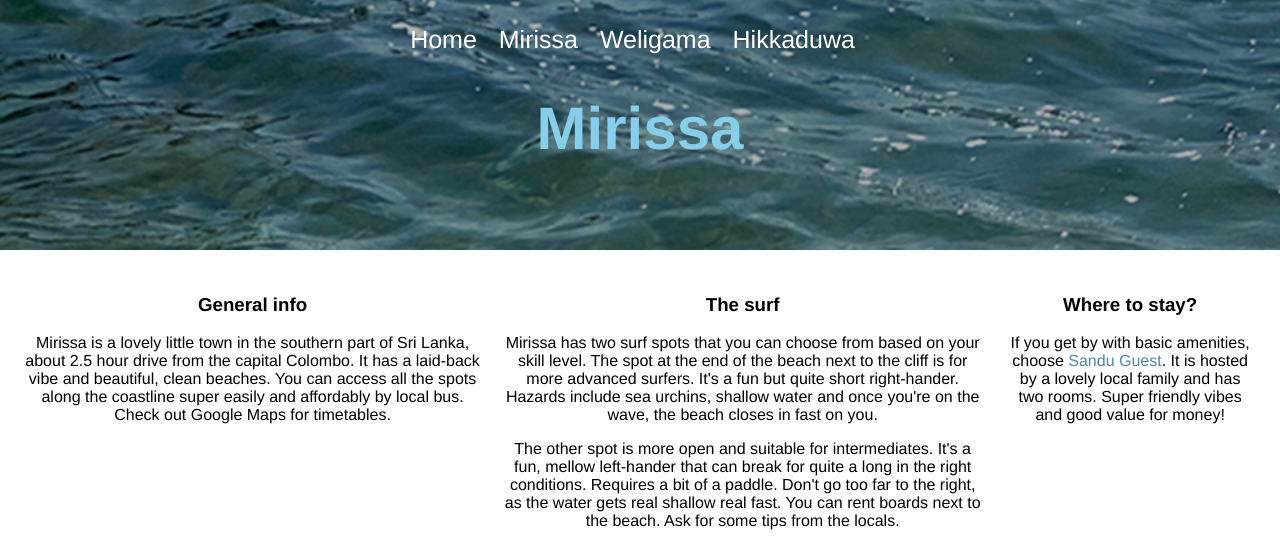
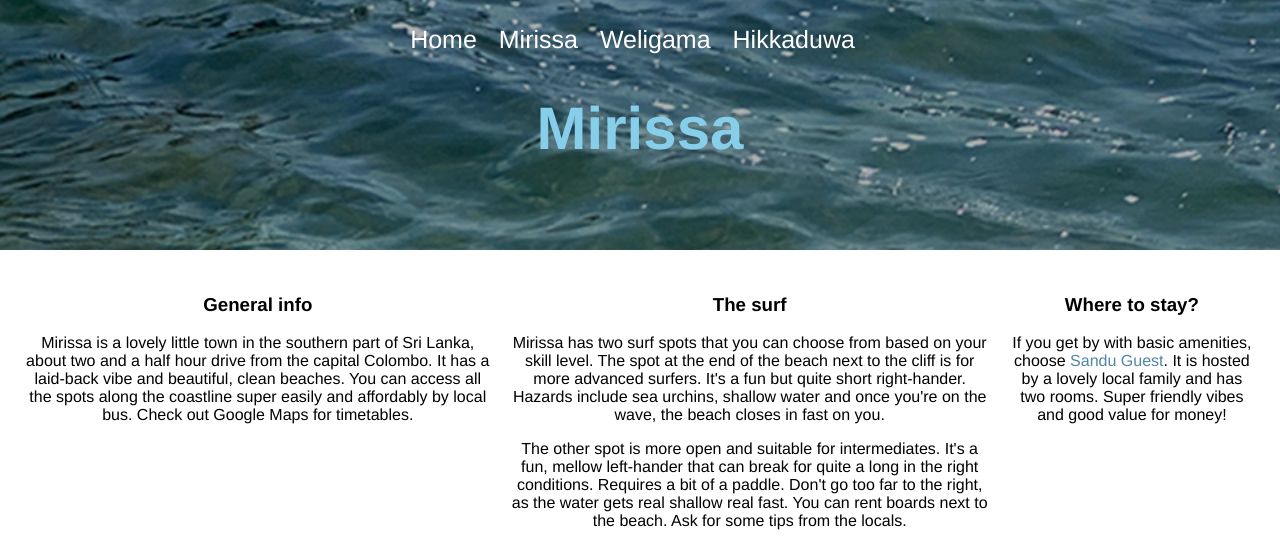
Before and after one commit to lewanderi/lewanderi.github.io, a plain HTML site: page Mirissa.html in a window 1280 px wide. Shown: the top 551 px of the page. Drawn offline with Linux system fonts and the light colour scheme.

Commit message:
Update Mirissa.html

```diff
--- a/Mirissa.html
+++ b/Mirissa.html
@@ -35,7 +35,7 @@
 		<section class="showcase">
 			<div>
 				<h3>General info</h3>
-				<p>Mirissa is a lovely little town in the southern part of Sri Lanka, about 2.5 hour drive from the capital Colombo. It has a laid-back vibe and beautiful, clean beaches. You can access all the spots along the coastline super easily and affordably by local bus. Check out Google Maps for timetables.</p>
+				<p>Mirissa is a lovely little town in the southern part of Sri Lanka, about two and a half hour drive from the capital Colombo. It has a laid-back vibe and beautiful, clean beaches. You can access all the spots along the coastline super easily and affordably by local bus. Check out Google Maps for timetables.</p>
 			</div>
 			<div>
 				<h3>The surf</h3>
```
